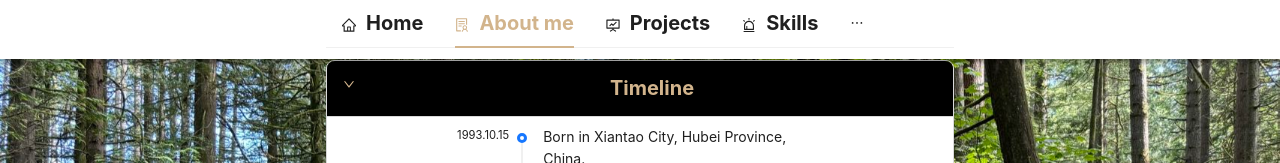
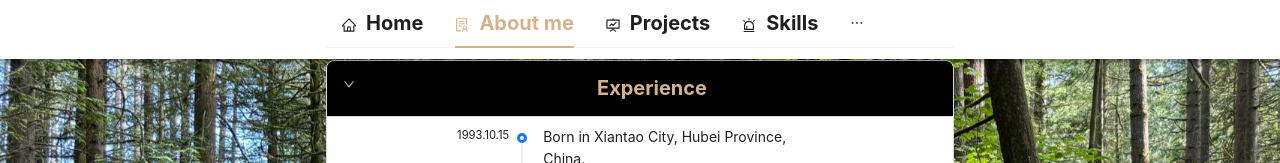
Before and after one commit to sundreamm/Yi, a React (Create React App) app: page /AboutMe in a window 1280 px wide. Shown: the top 163 px of the page. Built offline with nearby package versions, Linux system fonts and the light colour scheme.

Commit message:
timeLine改为experience

```diff
--- a/src/components/aboutMe.js
+++ b/src/components/aboutMe.js
@@ -10,7 +10,7 @@ import "../style/aboutMe.css"
 const items = [
   {
     key: '1',
-    label: 'Timeline',
+    label: 'Experience',
     children: <TimeLine></TimeLine>
   },
   {
```
